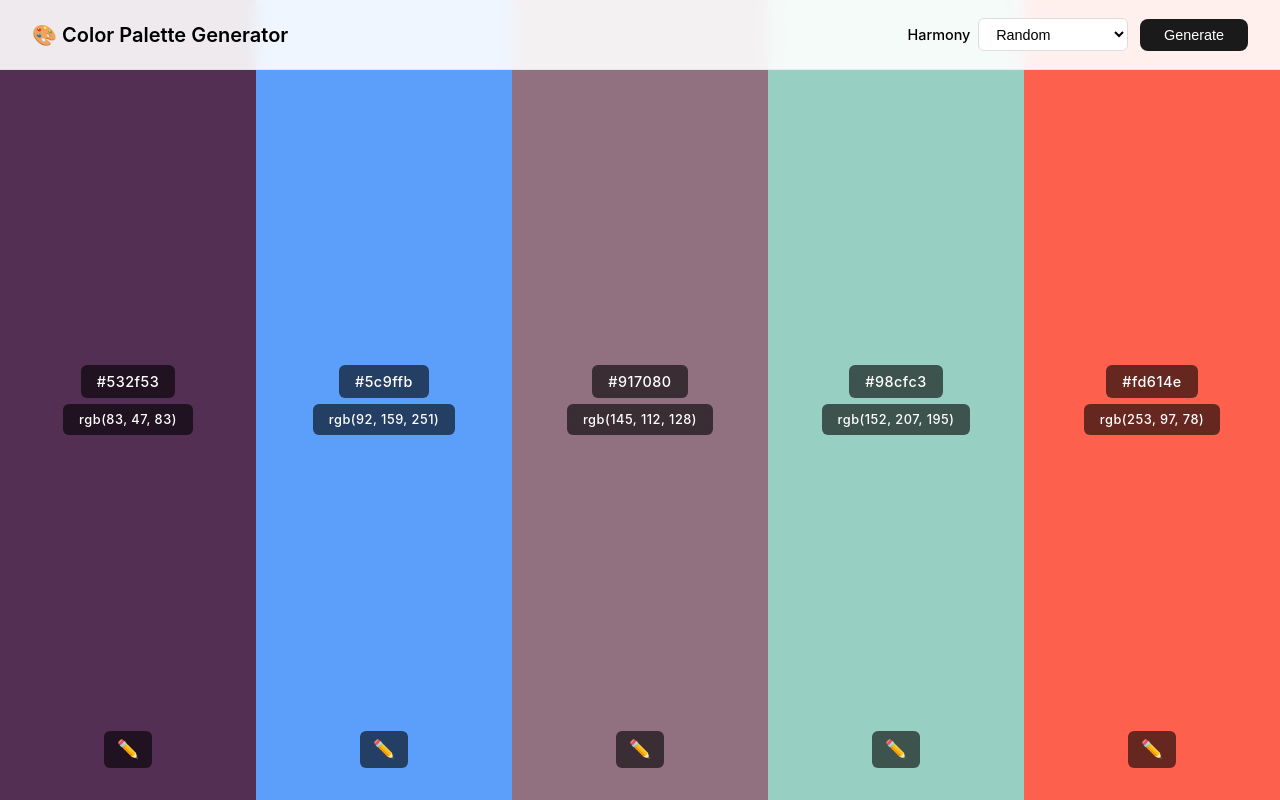
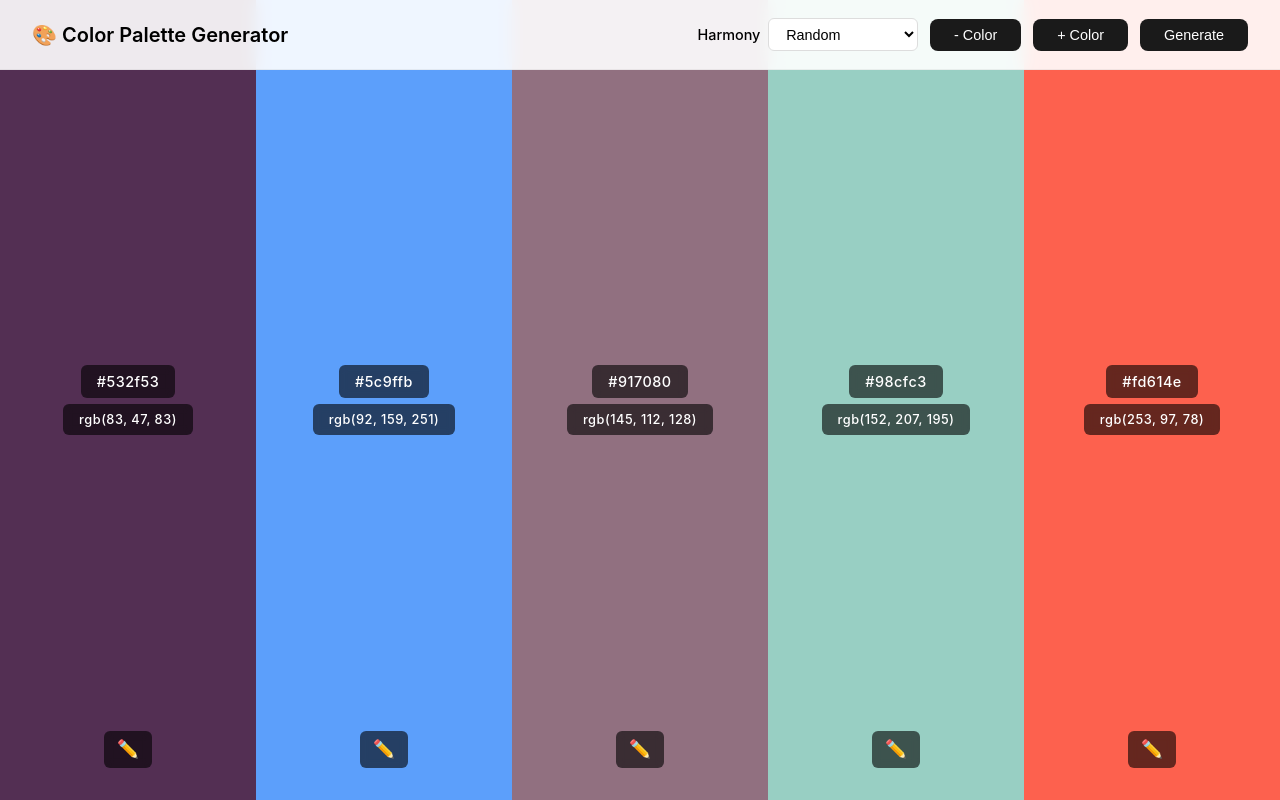
Before and after one commit to AM1648/chroma-color-pallete-generator, a Vue app: page / in a window 1280 px wide. Built offline with nearby package versions, Linux system fonts and the light colour scheme.

Commit message:
feat: add controls to add and remove color cards

```diff
--- a/src/App.vue
+++ b/src/App.vue
@@ -1,7 +1,10 @@
 <template>
   <AppHeader
+    :color-count="colors.length"
     @generate="regenerate"
     @harmonyChange="handleHarmonyChange"
+    @add-color="addColor"
+    @remove-color="removeColor"
   />
   <PaletteGrid
     :colors="colors"
@@ -14,7 +17,14 @@ import AppHeader from './components/layout/AppHeader.vue';
 import PaletteGrid from './components/palette/PaletteGrid.vue';
 import { usePalette } from './composables/usePalette';
 
-const { colors, regenerate, updateColor, setHarmonyType } = usePalette();
+const {
+  colors,
+  regenerate,
+  updateColor,
+  setHarmonyType,
+  addColor,
+  removeColor
+} = usePalette();
 
 function handleHarmonyChange(type: 'none' | 'complementary' | 'analogous') {
   setHarmonyType(type);
--- a/src/components/layout/AppHeader.vue
+++ b/src/components/layout/AppHeader.vue
@@ -12,6 +12,14 @@
         </select>
       </label>
 
+      <button
+        type="button"
+        :disabled="colorCount <= 1"
+        @click="$emit('removeColor')"
+      >
+        - Color
+      </button>
+      <button type="button" @click="$emit('addColor')">+ Color</button>
       <button @click="$emit('generate')">Generate</button>
     </div>
   </header>
@@ -20,9 +28,15 @@
 <script setup lang="ts">
 import { ref } from 'vue';
 
+defineProps<{
+  colorCount: number;
+}>();
+
 const emit = defineEmits<{
   generate: [];
   harmonyChange: [type: 'none' | 'complementary' | 'analogous'];
+  addColor: [];
+  removeColor: [];
 }>();
 
 const selectedHarmony = ref<'none' | 'complementary' | 'analogous'>('none');
@@ -85,8 +99,13 @@ function onHarmonyChange() {
       cursor: pointer;
       transition: opacity 0.2s;
 
-      &:hover {
+      &:hover:not(:disabled) {
         opacity: 0.8;
+      }
+
+      &:disabled {
+        opacity: 0.35;
+        cursor: not-allowed;
       }
     }
   }
--- a/src/composables/usePalette.ts
+++ b/src/composables/usePalette.ts
@@ -3,6 +3,7 @@ import { generatePalette } from '../utils/colors';
 import { generateHarmonyPalette } from '../utils/harmony';
 import type { Color } from '../types';
 
+const MINIMUM_COLORS = 1;
 const DEFAULT_COUNT = 5;
 
 export function usePalette() {
@@ -20,7 +21,7 @@ export function usePalette() {
     }
   }
 
-  function generateHarmony() {
+  function generateHarmony(targetCount = colors.value.length) {
     // Use random base
     const baseHex = generatePalette(1)[0];
 
@@ -28,10 +29,24 @@ export function usePalette() {
 
     if (harmonyColors.length === 0) return;
 
-    const targetCount = colors.value.length;
     colors.value = Array.from({ length: targetCount }, (_, i) => ({
       hex: harmonyColors[i % harmonyColors.length]
     }));
+  }
+
+  function addColor() {
+    if (harmonyType.value === 'none') {
+      colors.value.push({ hex: generatePalette(1)[0] });
+      return;
+    }
+
+    generateHarmony(colors.value.length + 1);
+  }
+
+  function removeColor() {
+    if (colors.value.length <= MINIMUM_COLORS) return;
+
+    colors.value = colors.value.slice(0, -1);
   }
 
   function setHarmonyType(type: 'none' | 'complementary' | 'analogous') {
@@ -44,5 +59,13 @@ export function usePalette() {
     }
   }
 
-  return { colors, regenerate, setHarmonyType, harmonyType, updateColor };
+  return {
+    colors,
+    regenerate,
+    addColor,
+    removeColor,
+    setHarmonyType,
+    harmonyType,
+    updateColor
+  };
 }
```
Also changed, not shown: 1 other file (tests, documents, lock files or other folders).
